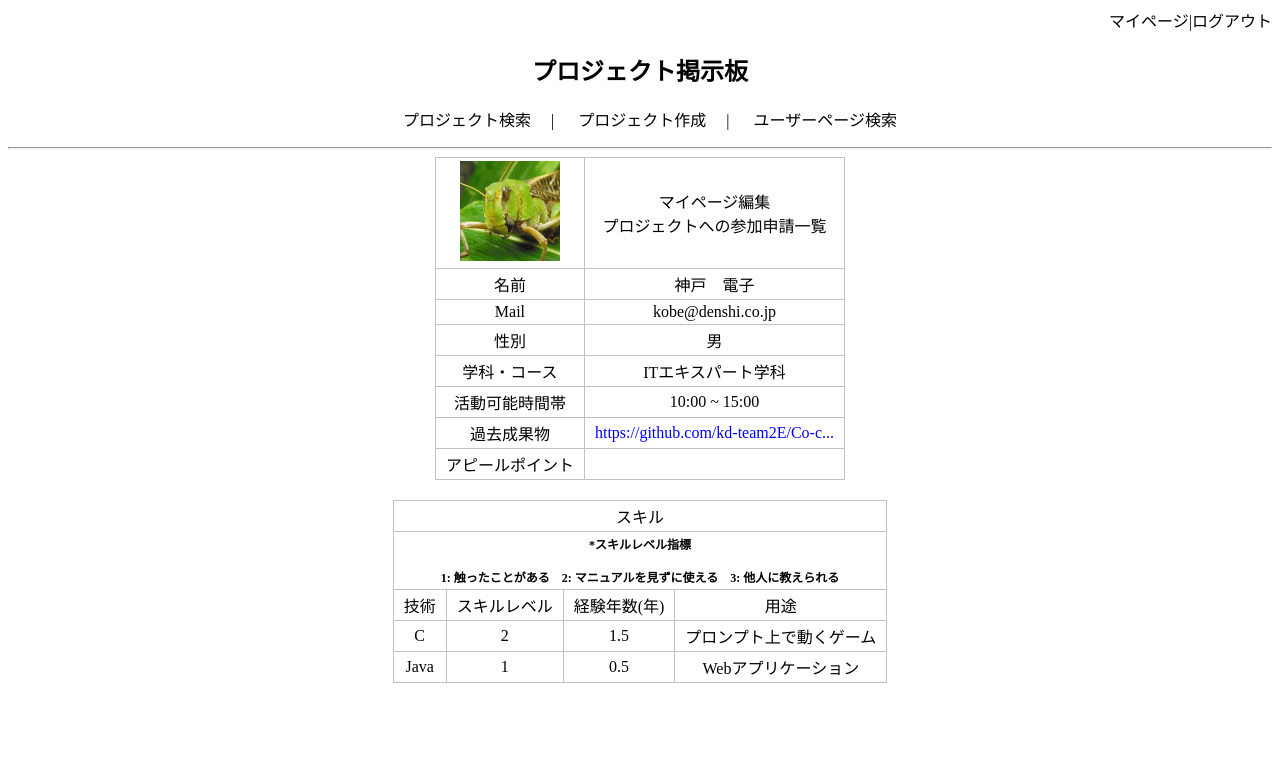
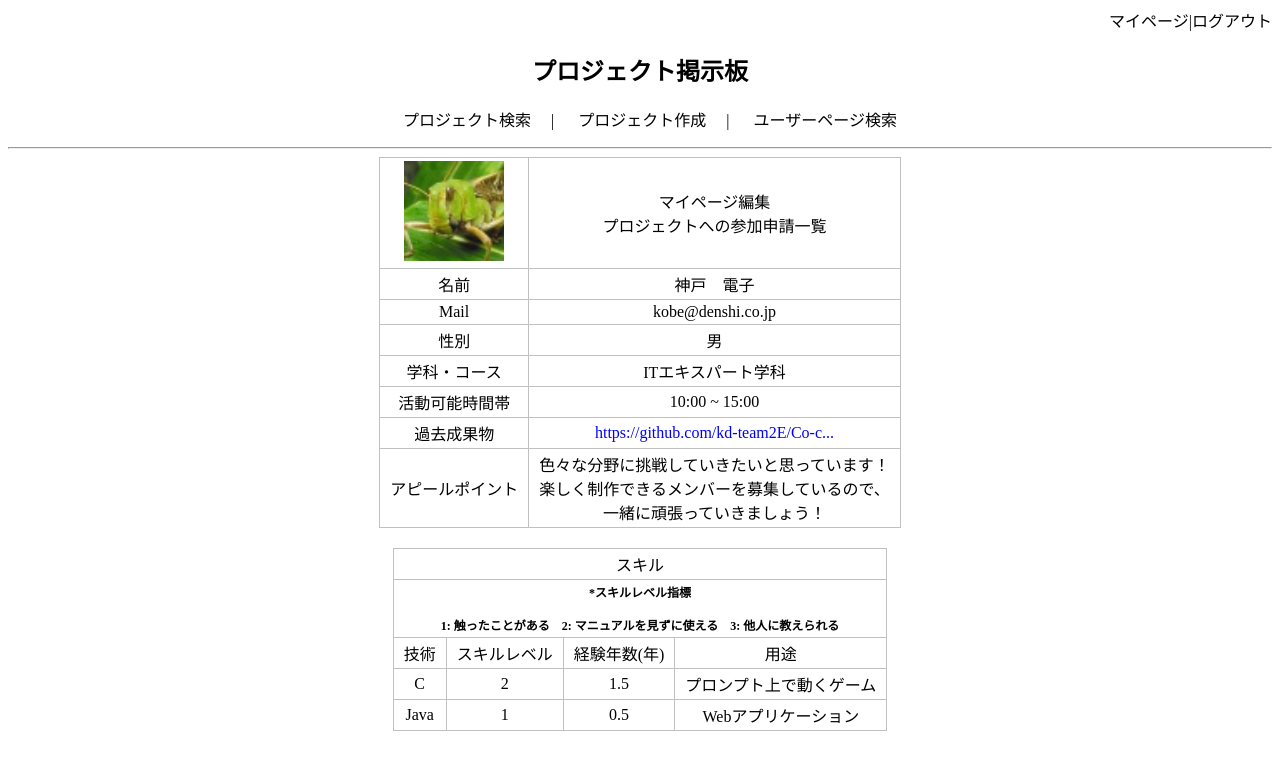
Before and after one commit to kd-team2E/Co-creation-board, a PHP site: page /mypage.php in a window 1280 px wide. Shown: the top 767 px of the page. Run offline with PHP 8.4, Linux system fonts and the light colour scheme.

Commit message:
神戸電子のアピールポイント追加

```diff
--- a/mypage.php
+++ b/mypage.php
@@ -15,7 +15,8 @@
     <tr><td>学科・コース</td><td colspan="2">ITエキスパート学科</td></tr>
     <tr><td>活動可能時間帯</td><td colspan="2">10:00 ~ 15:00</td></tr>
     <tr><td>過去成果物</td><td><font color="blue">https://github.com/kd-team2E/Co-c...</font></td>
-    <tr><td>アピールポイント</td><td colspan="2"></textarea></td></tr>
+    <tr><td>アピールポイント</td><td colspan="2">色々な分野に挑戦していきたいと思っています！<br>楽しく制作できるメンバーを募集しているので、<br>
+    一緒に頑張っていきましょう！</td></tr>
 </table>
 
 <table>
```
Also changed, not shown: kobedenshi.jpg.
